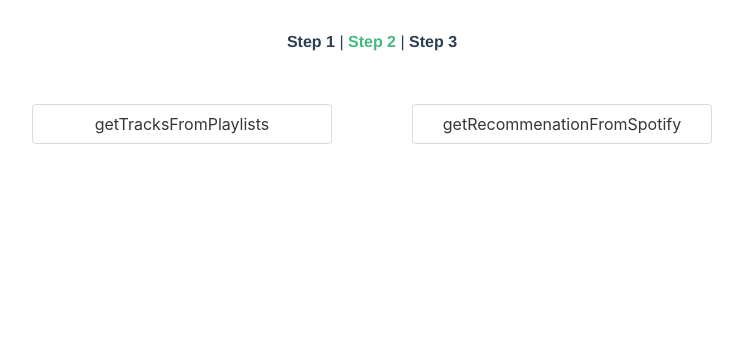
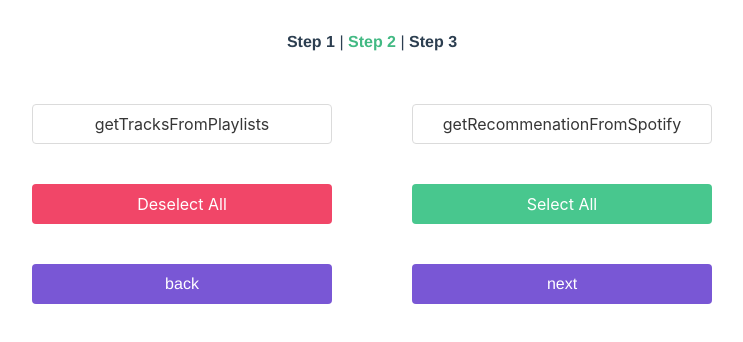
Before and after one commit to jameszezhan/converter, a Vue app in the folder converter-gui/: page /step2 in a window 1280 px wide. Shown: the top 342 px of the page, without its empty margins (268-1011 px from the left). Built offline with nearby package versions, Linux system fonts and the light colour scheme.

Commit message:
added select/deselect all

```diff
--- a/converter-gui/src/App.vue
+++ b/converter-gui/src/App.vue
@@ -1,9 +1,6 @@
 <template>
   <div id="app">
     <div id="nav">
-      <!-- <router-link to="/">Home</router-link> |
-      <router-link to="/about">About</router-link> -->
-
       <router-link to="/step1">Step 1</router-link> |
       <router-link to="/step2">Step 2</router-link> |
       <router-link to="/step3">Step 3</router-link>
@@ -20,6 +17,8 @@
   -moz-osx-font-smoothing: grayscale;
   text-align: center;
   color: #2c3e50;
+  max-width: 800px;
+  margin: auto;
 }
 
 #nav {
--- a/converter-gui/src/components/Playlists.vue
+++ b/converter-gui/src/components/Playlists.vue
@@ -12,6 +12,12 @@
         </div>
 
         <div class="next">
+          <b-button
+            tag="router-link"
+            to="/"
+            type="is-link">
+            back
+          </b-button>
           <b-button
             tag="router-link"
             to="/step2"
--- a/converter-gui/src/components/YtTracks.vue
+++ b/converter-gui/src/components/YtTracks.vue
@@ -3,6 +3,8 @@
         <b-button @click="getTracksFromPlaylists">getTracksFromPlaylists</b-button>
         <b-button @click="fetchRecommendations">getRecommenationFromSpotify</b-button>
         <div class="list">
+          <b-button @click="toggleAll(false)" type="is-danger">Deselect All</b-button>
+          <b-button @click="toggleAll(true)" type="is-success">Select All</b-button>
           <div v-for="track in allYtTracks" v-bind:key="track.id">
               <b-checkbox v-model="track.checked" type="is-success">
                 {{track.snippet.title}}
@@ -11,6 +13,21 @@
         </div>
         <div v-for="recommendation in allRecommendations" v-bind:key="recommendation.key">
             {{recommendation.options[0].name}}
+        </div>
+
+        <div class="next">
+          <b-button
+            tag="router-link"
+            to="/step1"
+            type="is-link">
+            back
+          </b-button>
+          <b-button
+            tag="router-link"
+            to="/step3"
+            type="is-link">
+            next
+          </b-button>
         </div>
   </div>
 </template>
@@ -21,7 +38,7 @@ import { mapGetters, mapActions } from "vuex";
 export default {
   name: 'YtTracks',
   methods: {
-      ...mapActions(["getTracksFromPlaylists", "fetchRecommendations"])
+      ...mapActions(["getTracksFromPlaylists", "fetchRecommendations", "toggleAll"])
   },
   computed: mapGetters(['allYtTracks', 'allRecommendations'])
 }
--- a/converter-gui/src/store/modules/uuids.js
+++ b/converter-gui/src/store/modules/uuids.js
@@ -2,7 +2,7 @@ import axios from 'axios';
 
 const state = {
     uuids:{
-        youtube: "3e893d42-6442-4e27-a9a0-1a703f6f4c54",
+        youtube: "4e49ee31-8965-4e95-9b16-e7d882902f21",
         spotify: "spotify uuid"
     }
 };
--- a/converter-gui/src/store/modules/youtube.js
+++ b/converter-gui/src/store/modules/youtube.js
@@ -349,6 +349,10 @@ const actions = {
         });
         console.log(JSON.parse(response.data.PLIIUN_0KHZtCxUQbzWccUkXrUi7aLYeOf).items);
         commit("setTracks", response.data)
+    },
+
+    async toggleAll( {commit}, status){
+        commit("toggleAll", status);
     }
 };
 
@@ -367,9 +371,18 @@ const mutations = {
             state.tracks = state.tracks.concat(JSON.parse(value).items);
         }
         state.tracks.map(
-            tracks => tracks.checked = false
+            tracks => tracks.checked = true
         )
     },
+    toggleAll: (state, status) => {
+        state.tracks = state.tracks.map(
+            track => {
+                track.checked = status
+                return track;
+            }
+        )
+        console.log(state.tracks);
+    }
 };
 
 export default {
--- a/converter-gui/src/views/Home.vue
+++ b/converter-gui/src/views/Home.vue
@@ -1,18 +1,11 @@
 <template>
   <div class="home">
-    <TopButtons />
-    <!-- <Playlists />
-    <YtTracks />
-    <SpTracks /> -->
+      <router-link to="/step1">Click here to start</router-link>
   </div>
 </template>
 
 <script>
 // @ is an alias to /src
-// import Playlists from '@/components/Playlists.vue'
-// import YtTracks from '@/components/YtTracks.vue'
-// import SpTracks from '@/components/SpTracks.vue'
-import TopButtons from '@/components/TopButtons.vue'
 import Vue from 'vue'
 import { Button } from 'buefy'
 import 'buefy/dist/buefy.css'
@@ -20,12 +13,6 @@ import 'buefy/dist/buefy.css'
 Vue.use(Button)
 
 export default {
-  name: 'Home',
-  components: {
-    TopButtons,
-    // Playlists,
-    // YtTracks,
-    // SpTracks
-  }
+  name: 'Home'
 }
 </script>
```
